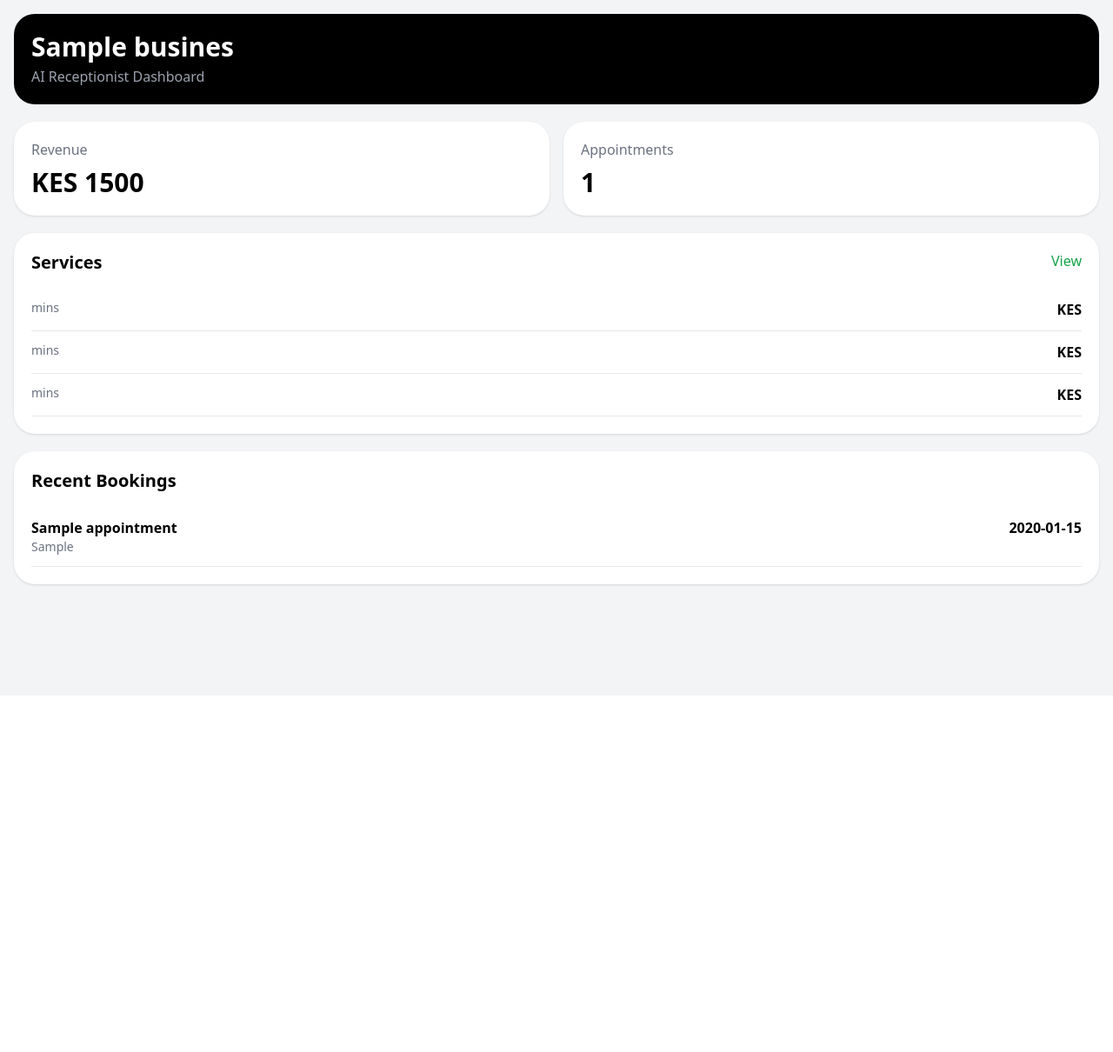
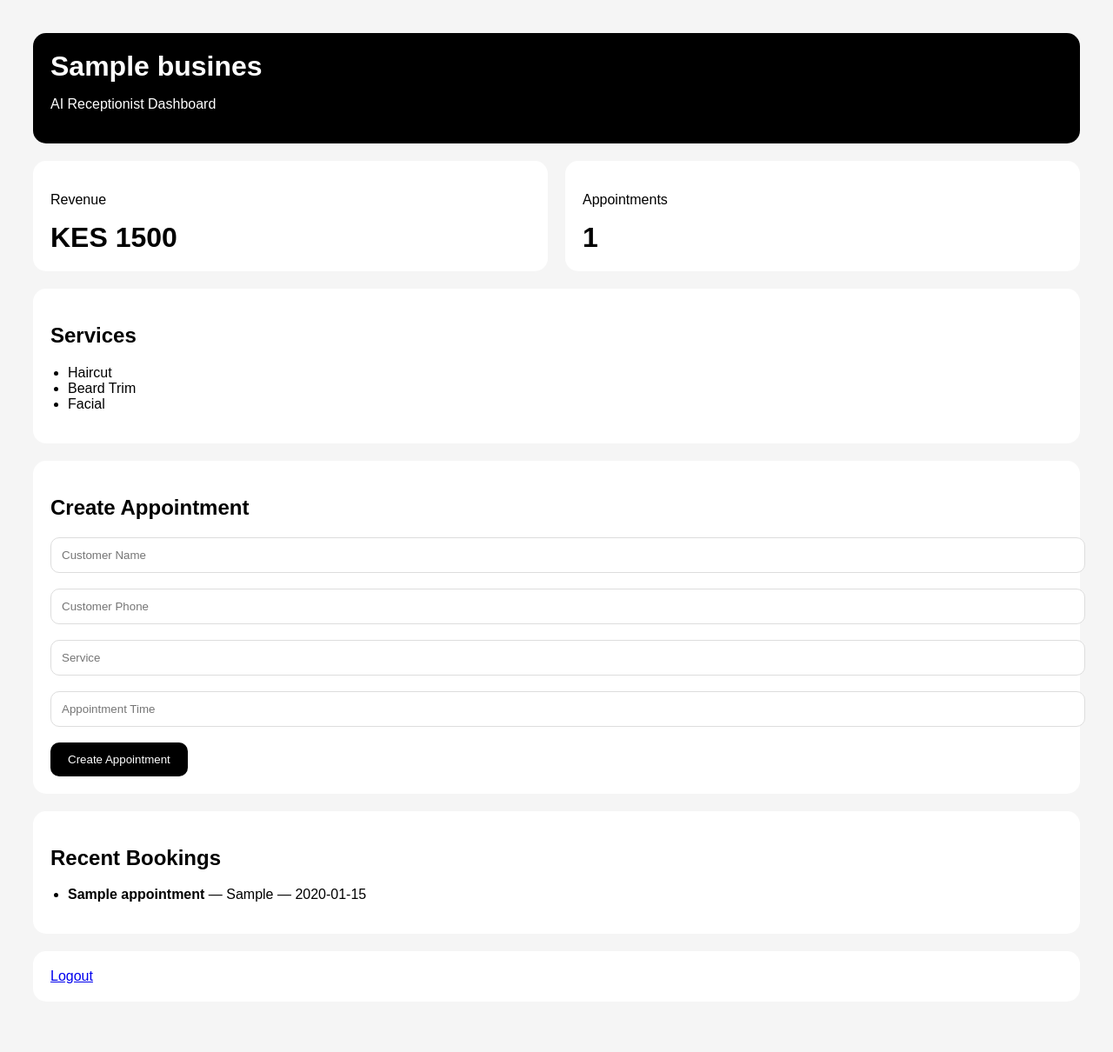
Before and after one commit to rachaelwanja/whatsapp-ai-bot-254, a Flask app: page /dashboard in a window 1280 px wide. Shown: the whole page at 87% size. Before the commit the page ends 676 px from the top, so only its background shows below. Run offline with Flask 3, Linux system fonts and the light colour scheme; the visitor is signed in with stand-in values (Sample User, id 1); tables that the repository leaves empty hold one stand-in row (values such as "Sample post"); some libraries are stand-ins or nearby versions.

Commit message:
Update dashboard.html

```diff
--- a/templates/dashboard.html
+++ b/templates/dashboard.html
@@ -1,179 +1,237 @@
 <!DOCTYPE html>
 <html>
+
 <head>
-  <title>FlowAI Dashboard</title>
 
-  <script src="https://cdn.tailwindcss.com"></script>
+    <title>FlowAI Dashboard</title>
 
-  <script src="https://cdn.socket.io/4.5.4/socket.io.min.js"></script>
+    <style>
 
-  <meta name="viewport" content="width=device-width, initial-scale=1.0">
+        body {
+
+            background: #f5f5f5;
+            font-family: Arial;
+            padding: 30px;
+
+        }
+
+        .card {
+
+            background: white;
+            padding: 20px;
+            border-radius: 15px;
+            margin-bottom: 20px;
+
+        }
+
+        .top {
+
+            background: black;
+            color: white;
+
+        }
+
+        h1 {
+
+            margin: 0;
+
+        }
+
+        .stats {
+
+            display: grid;
+            grid-template-columns: 1fr 1fr;
+            gap: 20px;
+
+        }
+
+        input {
+
+            width: 100%;
+            padding: 12px;
+            border-radius: 10px;
+            border: 1px solid #ddd;
+
+        }
+
+        button {
+
+            background: black;
+            color: white;
+            padding: 12px 20px;
+            border: none;
+            border-radius: 10px;
+            cursor: pointer;
+
+        }
+
+        ul {
+
+            padding-left: 20px;
+
+        }
+
+    </style>
 
 </head>
 
-<body class="bg-gray-100">
+<body>
 
-<div class="p-4">
+    <div class="card top">
 
-  <div class="bg-black text-white rounded-3xl p-5">
+        <h1>
 
-    <h1 class="text-3xl font-bold">
-      {{ business.business_name }}
-    </h1>
+            {{ business.business_name }}
 
-    <p class="text-gray-400 mt-1">
-      AI Receptionist Dashboard
-    </p>
+        </h1>
 
-  </div>
+        <p>
 
-  <!-- STATS -->
+            AI Receptionist Dashboard
 
-  <div class="grid grid-cols-2 gap-4 mt-5">
-
-    <div class="bg-white rounded-3xl p-5 shadow">
-
-      <h2 class="text-gray-500">
-        Revenue
-      </h2>
-
-      <h1 class="text-3xl font-bold mt-2">
-        KES {{ revenue }}
-      </h1>
+        </p>
 
     </div>
 
-    <div class="bg-white rounded-3xl p-5 shadow">
+    <div class="stats">
 
-      <h2 class="text-gray-500">
-        Appointments
-      </h2>
+        <div class="card">
 
-      <h1 class="text-3xl font-bold mt-2">
-        {{ appointments|length }}
-      </h1>
+            <p>Revenue</p>
+
+            <h1>
+
+                KES {{ revenue }}
+
+            </h1>
+
+        </div>
+
+        <div class="card">
+
+            <p>Appointments</p>
+
+            <h1>
+
+                {{ appointments_count }}
+
+            </h1>
+
+        </div>
 
     </div>
 
-  </div>
+    <div class="card">
 
-  <!-- SERVICES -->
+        <h2>Services</h2>
 
-  <div class="bg-white rounded-3xl p-5 shadow mt-5">
+        <ul>
 
-    <div class="flex justify-between">
+            {% for service in services %}
 
-      <h2 class="font-bold text-xl">
-        Services
-      </h2>
+            <li>
 
-      <a href="/services" class="text-green-600">
-        View
-      </a>
+                {{ service }}
+
+            </li>
+
+            {% endfor %}
+
+        </ul>
 
     </div>
 
-    <div class="mt-4">
+    <div class="card">
 
-      {% for service in services %}
+        <h2>Create Appointment</h2>
 
-      <div class="flex justify-between border-b py-3">
+        <form method="POST" action="/create-appointment">
 
-        <div>
-          <p class="font-semibold">
-            {{ service.name }}
-          </p>
+            <input
+                type="text"
+                name="customer_name"
+                placeholder="Customer Name"
+                required
+            >
 
-          <p class="text-sm text-gray-500">
-            {{ service.duration }} mins
-          </p>
-        </div>
+            <br><br>
 
-        <p class="font-bold">
-          KES {{ service.price }}
-        </p>
+            <input
+                type="text"
+                name="customer_phone"
+                placeholder="Customer Phone"
+            >
 
-      </div>
+            <br><br>
 
-      {% endfor %}
+            <input
+                type="text"
+                name="service"
+                placeholder="Service"
+            >
+
+            <br><br>
+
+            <input
+                type="text"
+                name="appointment_time"
+                placeholder="Appointment Time"
+            >
+
+            <br><br>
+
+            <button type="submit">
+
+                Create Appointment
+
+            </button>
+
+        </form>
 
     </div>
 
-  </div>
+    <div class="card">
 
-  <!-- BOOKINGS -->
+        <h2>Recent Bookings</h2>
 
-  <div class="bg-white rounded-3xl p-5 shadow mt-5">
+        <ul>
 
-    <h2 class="font-bold text-xl mb-4">
-      Recent Bookings
-    </h2>
+            {% for appointment in appointments %}
 
-    {% for appointment in appointments %}
+            <li>
 
-    <div class="border-b py-3">
+                <strong>
 
-      <div class="flex justify-between">
+                    {{ appointment.customer_name }}
 
-        <div>
+                </strong>
 
-          <p class="font-semibold">
-            {{ appointment.customer_name }}
-          </p>
+                —
 
-          <p class="text-gray-500 text-sm">
-            {{ appointment.service }}
-          </p>
+                {{ appointment.service }}
 
-        </div>
+                —
 
-        <div class="text-right">
+                {{ appointment.appointment_time }}
 
-          <p class="font-semibold">
-            {{ appointment.appointment_time }}
-          </p>
+            </li>
 
-          <p class="text-sm text-gray-500">
-            {{ appointment.appointment_date }}
-          </p>
+            {% endfor %}
 
-        </div>
-
-      </div>
+        </ul>
 
     </div>
 
-    {% endfor %}
+    <div class="card">
 
-  </div>
+        <a href="/logout">
 
-</div>
+            Logout
 
-<!-- LIVE POPUP -->
+        </a>
 
-<div id="popup"
-     class="hidden fixed top-5 right-5 bg-black text-white px-5 py-3 rounded-2xl shadow-2xl z-50">
-</div>
-
-<script>
-
-const socket = io();
-
-socket.on("new_notification", function(data){
-
-    const popup = document.getElementById("popup");
-
-    popup.innerHTML = data.message;
-
-    popup.classList.remove("hidden");
-
-    setTimeout(() => {
-        popup.classList.add("hidden");
-    }, 4000);
-
-});
-
-</script>
+    </div>
 
 </body>
+
 </html>
```
